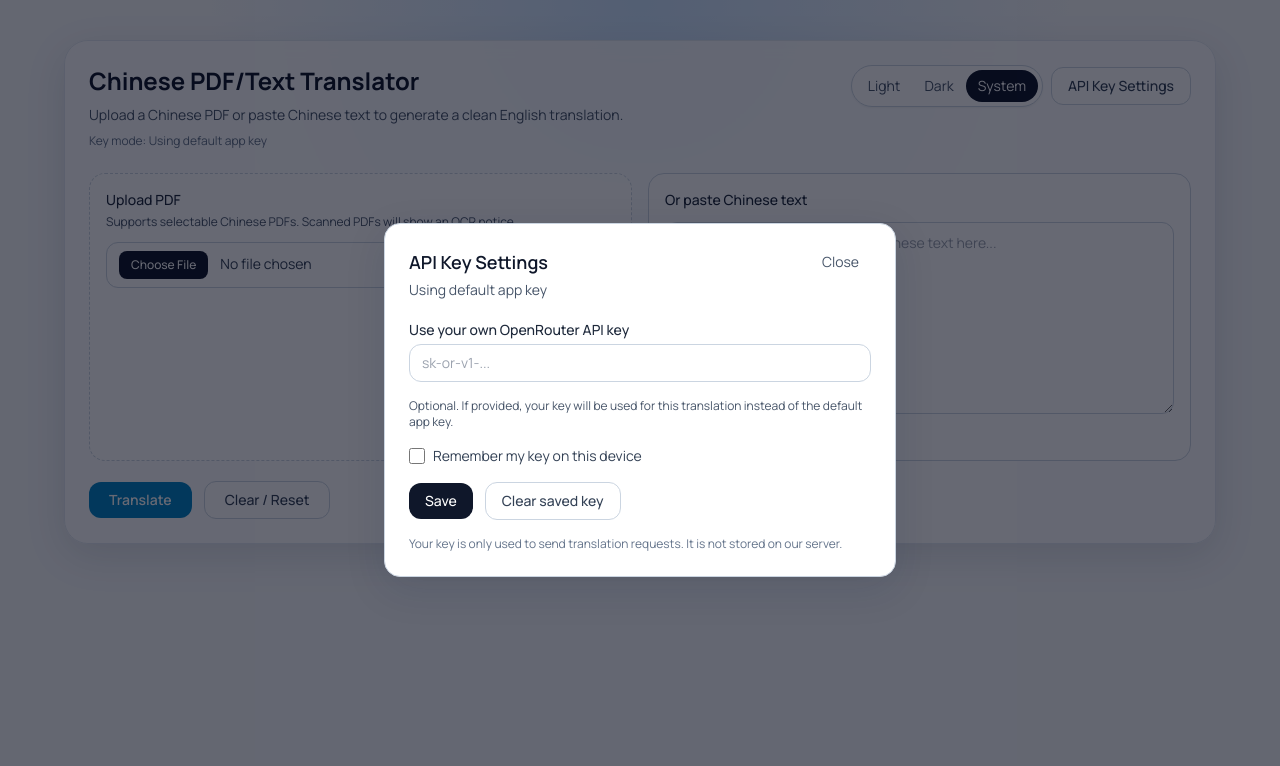
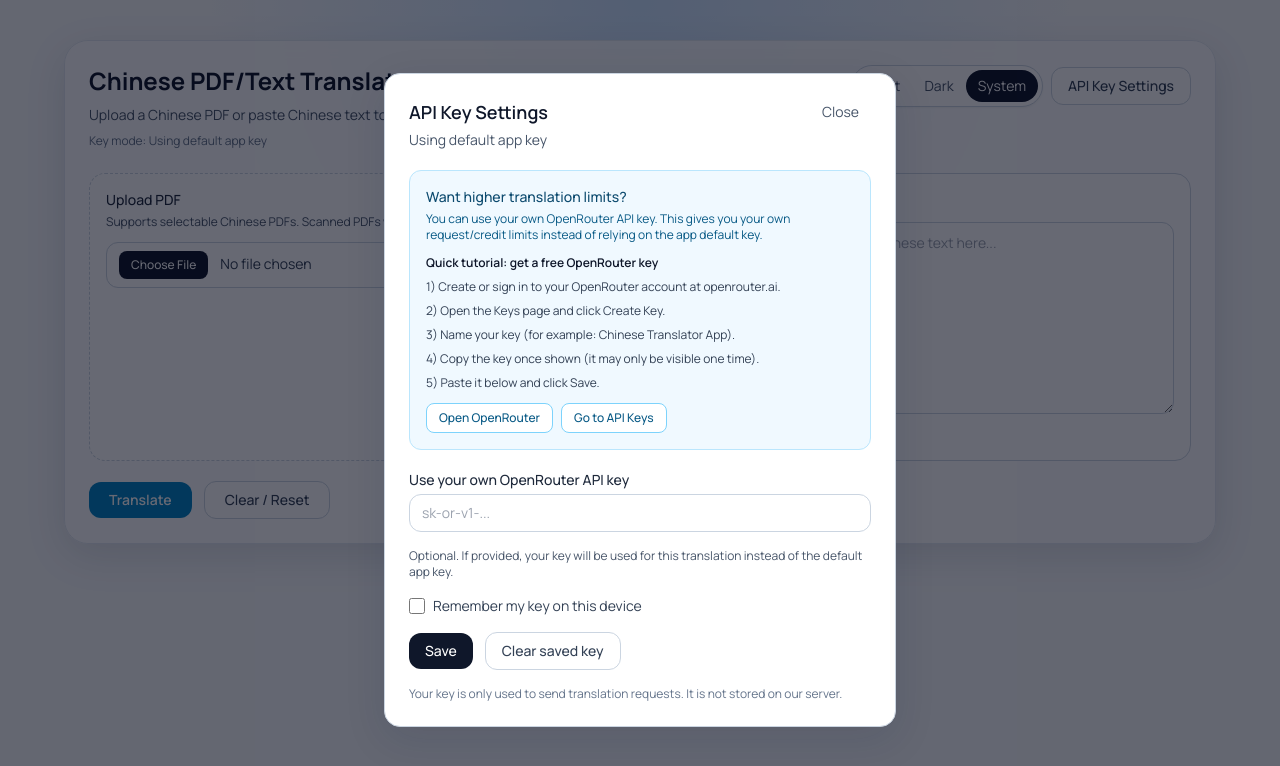
Before and after one commit to armsofchina/chinesetranslation, a Next.js app: page / in a window 1280 px wide. Both pictures are taken after a click on the button "API Key Settings". Shown: the top 766 px of the page. Built offline with nearby package versions, Linux system fonts and the light colour scheme.

Commit message:
Improve loading
Improve loading screen and FAQ

```diff
--- a/app/page.tsx
+++ b/app/page.tsx
@@ -35,6 +35,7 @@ export default function HomePage() {
   const [processing, setProcessing] = useState(false);
   const [copied, setCopied] = useState(false);
   const [usedModel, setUsedModel] = useState("");
+  const [activityLog, setActivityLog] = useState<string[]>([]);
 
   useEffect(() => {
     const savedTheme = getSavedThemePreference();
@@ -71,6 +72,10 @@ export default function HomePage() {
   }, [pdfChunks, pastedText]);
 
   const englishText = useMemo(() => joinEnglishTranslation(translatedChunks), [translatedChunks]);
+
+  const pushActivity = (message: string) => {
+    setActivityLog((previous) => [`${new Date().toLocaleTimeString()} - ${message}`, ...previous].slice(0, 12));
+  };
 
   const handleFileSelect = async (file: File | null) => {
     setErrorMessage("");
@@ -148,6 +153,7 @@ export default function HomePage() {
   const handleTranslate = async () => {
     setErrorMessage("");
     setCopied(false);
+    setActivityLog([]);
 
     if (sourceChunks.length === 0) {
       setErrorMessage("Add a PDF or paste Chinese text before translating.");
@@ -156,18 +162,28 @@ export default function HomePage() {
 
     setProcessing(true);
     setStatusMessage("Preparing text...");
+    setTranslatedChunks([]);
+    pushActivity("Preparing translation plan...");
 
     await new Promise((resolve) => setTimeout(resolve, 120));
     setStatusMessage("Translating...");
+    pushActivity(`Found ${sourceChunks.length} section(s) to translate.`);
 
     try {
+      const completedChunks: TranslationChunk[] = [];
+
+      for (let index = 0; index < sourceChunks.length; index += 1) {
+        const chunk = sourceChunks[index];
+        setStatusMessage(`Translating section ${index + 1} of ${sourceChunks.length}...`);
+        pushActivity(`Analyzing section ${index + 1}/${sourceChunks.length}...`);
+
         const response = await fetch("/api/translate", {
           method: "POST",
           headers: {
             "Content-Type": "application/json"
           },
           body: JSON.stringify({
-          chunks: sourceChunks,
+            chunks: [chunk],
             userOpenRouterApiKey: activeUserApiKey || undefined
           })
         });
@@ -177,18 +193,25 @@ export default function HomePage() {
           throw new Error(payload.error || "Translation API failed.");
         }
 
-      if (!payload.chunks?.length) {
+        const translatedChunk = payload.chunks?.[0];
+        if (!translatedChunk?.translatedEnglish?.trim()) {
           throw new Error("Empty translation result.");
         }
 
-      setTranslatedChunks(payload.chunks);
+        completedChunks.push(translatedChunk);
+        setTranslatedChunks([...completedChunks]);
         setUsedModel(payload.model);
+        pushActivity(`Completed section ${index + 1}/${sourceChunks.length}.`);
+      }
+
       setActiveView("english");
       setStatusMessage("Generating output...");
+      pushActivity("Polishing final English output...");
       setTimeout(() => setStatusMessage(""), 500);
+      pushActivity("Translation complete.");
     } catch (error) {
       setStatusMessage("");
-      setTranslatedChunks([]);
+      pushActivity("Translation stopped due to an error.");
       setErrorMessage(error instanceof Error ? error.message : "Translation failed.");
     } finally {
       setProcessing(false);
@@ -204,6 +227,7 @@ export default function HomePage() {
     setErrorMessage("");
     setCopied(false);
     setUsedModel("");
+    setActivityLog([]);
   };
 
   const handleCopyEnglish = async () => {
@@ -290,6 +314,25 @@ export default function HomePage() {
             {usedModel ? <span className="text-xs text-slate-500 dark:text-slate-400">Model: {usedModel}</span> : null}
           </div>
 
+          {(processing || activityLog.length > 0) && (
+            <div className="mt-4 rounded-xl border border-slate-200 bg-white/80 p-4 dark:border-slate-700 dark:bg-slate-900/70">
+              <p className="text-xs font-semibold uppercase tracking-wide text-slate-500 dark:text-slate-400">
+                Translation Activity
+              </p>
+              <p className="mt-1 text-xs text-slate-500 dark:text-slate-400">
+                Live progress feedback. This shows translation steps, not private model chain-of-thought.
+              </p>
+              <div className="mt-3 max-h-44 space-y-1 overflow-auto rounded-lg bg-slate-50 p-3 text-xs dark:bg-slate-950/70">
+                {processing ? <p className="animate-pulse text-sky-700 dark:text-sky-300">Thinking...</p> : null}
+                {activityLog.map((line, index) => (
+                  <p key={`${line}-${index}`} className="text-slate-700 dark:text-slate-200">
+                    {line}
+                  </p>
+                ))}
+              </div>
+            </div>
+          )}
+
           {errorMessage ? (
             <div className="mt-4 rounded-xl border border-rose-300 bg-rose-50 px-4 py-3 text-sm text-rose-700 dark:border-rose-800 dark:bg-rose-900/30 dark:text-rose-200">
               {errorMessage}
--- a/components/ApiKeySettings.tsx
+++ b/components/ApiKeySettings.tsx
@@ -49,6 +49,44 @@ export default function ApiKeySettings({
           >
             Close
           </button>
+        </div>
+
+        <div className="mb-5 rounded-xl border border-sky-200 bg-sky-50 p-4 dark:border-sky-900 dark:bg-sky-950/40">
+          <p className="text-sm font-medium text-sky-900 dark:text-sky-100">
+            Want higher translation limits?
+          </p>
+          <p className="mt-1 text-xs text-sky-800 dark:text-sky-200">
+            You can use your own OpenRouter API key. This gives you your own request/credit limits instead of relying on
+            the app default key.
+          </p>
+
+          <div className="mt-3 space-y-2 text-xs text-slate-700 dark:text-slate-200">
+            <p className="font-semibold text-slate-900 dark:text-slate-100">Quick tutorial: get a free OpenRouter key</p>
+            <p>1) Create or sign in to your OpenRouter account at openrouter.ai.</p>
+            <p>2) Open the Keys page and click Create Key.</p>
+            <p>3) Name your key (for example: Chinese Translator App).</p>
+            <p>4) Copy the key once shown (it may only be visible one time).</p>
+            <p>5) Paste it below and click Save.</p>
+          </div>
+
+          <div className="mt-3 flex flex-wrap gap-2">
+            <a
+              href="https://openrouter.ai/"
+              target="_blank"
+              rel="noreferrer"
+              className="rounded-lg border border-sky-300 bg-white px-3 py-1.5 text-xs font-medium text-sky-800 hover:bg-sky-100 dark:border-sky-700 dark:bg-slate-900 dark:text-sky-200 dark:hover:bg-slate-800"
+            >
+              Open OpenRouter
+            </a>
+            <a
+              href="https://openrouter.ai/keys"
+              target="_blank"
+              rel="noreferrer"
+              className="rounded-lg border border-sky-300 bg-white px-3 py-1.5 text-xs font-medium text-sky-800 hover:bg-sky-100 dark:border-sky-700 dark:bg-slate-900 dark:text-sky-200 dark:hover:bg-slate-800"
+            >
+              Go to API Keys
+            </a>
+          </div>
         </div>
 
         <form onSubmit={handleSubmit} className="space-y-4">
```
Lines whose indentation alone changed are shown as unchanged.
